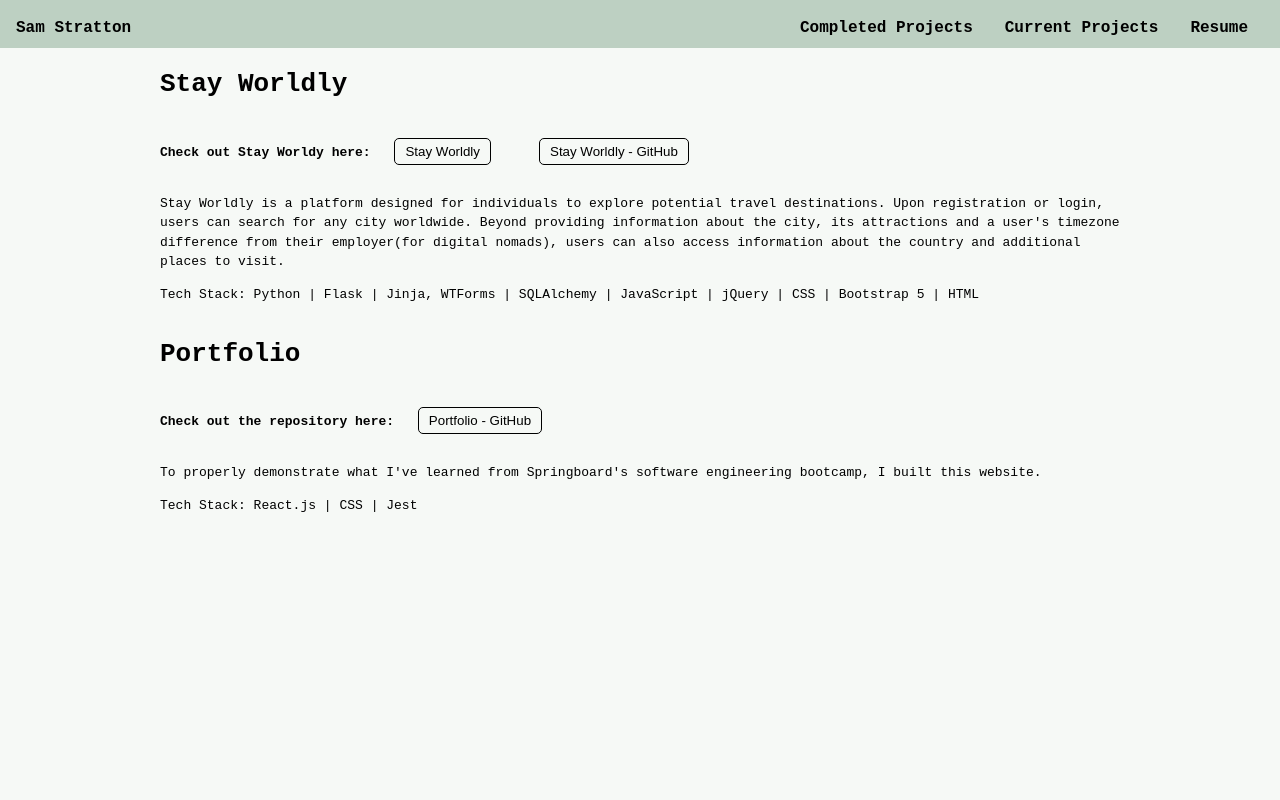
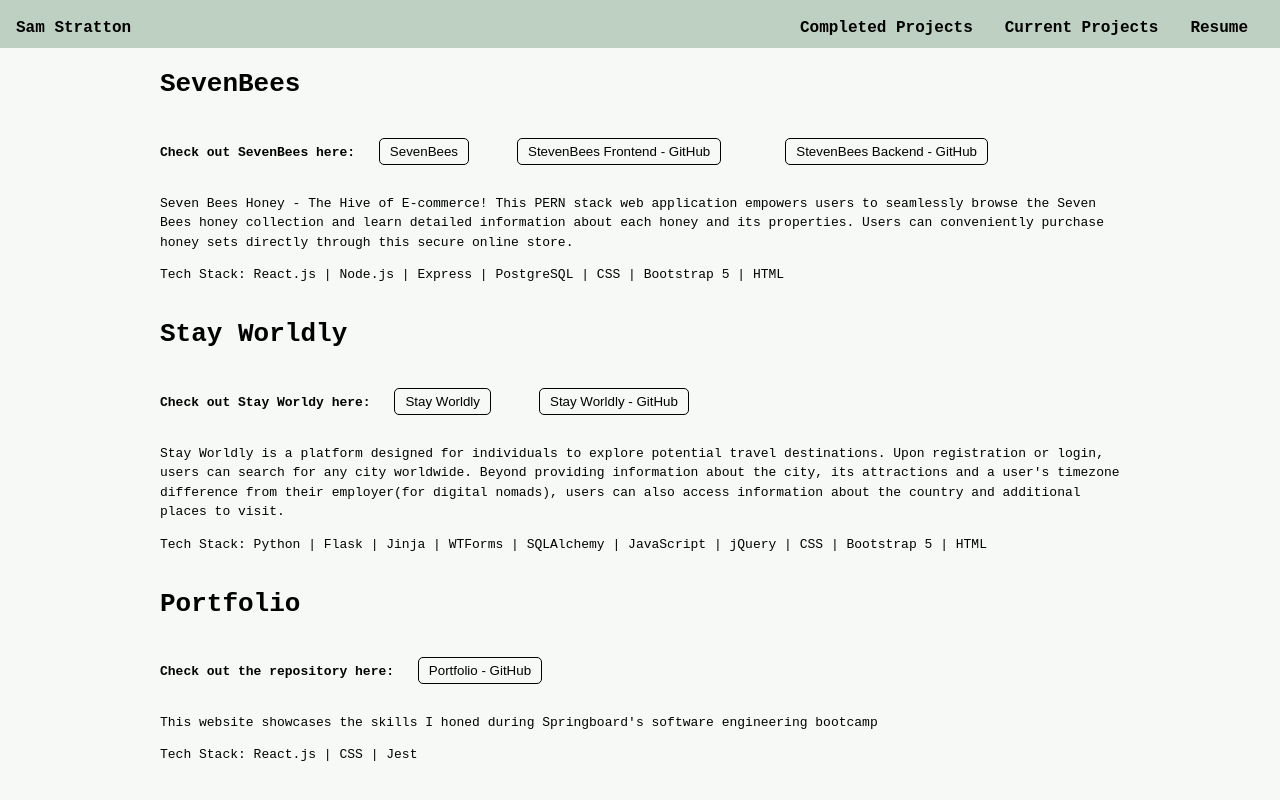
Before and after one commit to SamStratton2112/Portfolio, a React (Create React App) app: page /projects in a window 1280 px wide. Built offline with nearby package versions, Linux system fonts and the light colour scheme.

Commit message:
add SevenBees component

```diff
--- a/src/CompleteProjects.js
+++ b/src/CompleteProjects.js
@@ -1,9 +1,11 @@
 import StayWorldly from './StayWorldly';
 import Portfolio from './Portfolio';
+import SevenBees from './SevenBees';
 
 const CompleteProjects = ()=>{
     return(
         <div>
+            <SevenBees/>
             <StayWorldly/>
             <Portfolio/>
         </div>
--- a/src/Portfolio.js
+++ b/src/Portfolio.js
@@ -11,7 +11,7 @@ const Portfolio = ()=>{
             </div>
             <div >
                 <p className='p'>
-                    To properly demonstrate what I've learned from Springboard's software engineering bootcamp, I built this website.
+                    This website showcases the skills I honed during Springboard's software engineering bootcamp
                 </p>
                 <p>Tech Stack: React.js | CSS | Jest</p>
             </div>
--- a/src/PreFlight.js
+++ b/src/PreFlight.js
@@ -4,7 +4,7 @@ import { Link } from 'react-router-dom';
 const PreFlight = ()=>{
     return(
         <div className='PreFlight'>
-            <h1>Capstone 2: PreFlight</h1>
+            <h1>PreFlight</h1>
             <div>
                 <label htmlFor='link'>Check out the repository here: </label>
                 <Link id="link" to='https://github.com/SamStratton2112/Capstone2.git'><button className='btn'>PreFlight - GitHub</button></Link>
--- /dev/null
+++ b/src/SevenBees.css
@@ -0,0 +1,22 @@
+.p{
+    text-align: left;
+}
+
+.SevenBees{
+    width: 75vw;
+    display:inline-block;
+    text-align: left;
+}
+
+.btn{
+    background-color: rgba(0, 0, 0, 0);
+    border: 1px solid #000;
+    color: black;
+    padding: 5px 10px;
+    cursor: pointer;
+    border-radius: 5px;
+}
+
+.link-sw{
+    margin:1rem;
+}
--- /dev/null
+++ b/src/SevenBees.js
@@ -0,0 +1,24 @@
+import {Link} from 'react-router-dom'
+import './SevenBees.css'
+
+const SevenBees = ()=>{
+    return(
+        <div className='SevenBees'>
+            <h1>SevenBees</h1>
+            <div>
+                <label htmlFor='link'>Check out SevenBees here: </label>
+                <Link id="link" to='https://sevenbees.onrender.com/'><button className='btn'>SevenBees</button></Link>
+                <Link className="link-sw" to='https://github.com/SamStratton2112/SevenBees.git'><button className='btn'>StevenBees Frontend - GitHub</button></Link>
+                <Link className="link-sw" to='https://github.com/SamStratton2112/SevenBeesBackend.git'><button className='btn'>StevenBees Backend - GitHub</button></Link>
+            </div>
+            <div >
+                <p className='p'>
+                Seven Bees Honey - The Hive of E-commerce! This PERN stack web application empowers users to seamlessly browse the Seven Bees honey collection and learn detailed information about each honey and its properties. Users can conveniently purchase honey sets directly through this secure online store.
+                </p>
+                <p>Tech Stack: React.js | Node.js | Express | PostgreSQL | CSS | Bootstrap 5 | HTML</p>
+            </div>
+        </div>
+    );
+};
+
+export default SevenBees;
--- a/src/StayWorldly.js
+++ b/src/StayWorldly.js
@@ -14,7 +14,7 @@ const StayWorldly = ()=>{
                 <p className='p'>
                     Stay Worldly is a platform designed for individuals to explore potential travel destinations. Upon registration or login, users can search for any city worldwide. Beyond providing information about the city, its attractions and a user's timezone difference from their employer(for digital nomads), users can also access information about the country and additional places to visit.
                 </p>
-                <p>Tech Stack: Python | Flask | Jinja, WTForms | SQLAlchemy | JavaScript | jQuery | CSS | Bootstrap 5 | HTML</p>
+                <p>Tech Stack: Python | Flask | Jinja | WTForms | SQLAlchemy | JavaScript | jQuery | CSS | Bootstrap 5 | HTML</p>
             </div>
         </div>
     )
```
Also changed, not shown: 1 other file (tests, documents, lock files or other folders).
